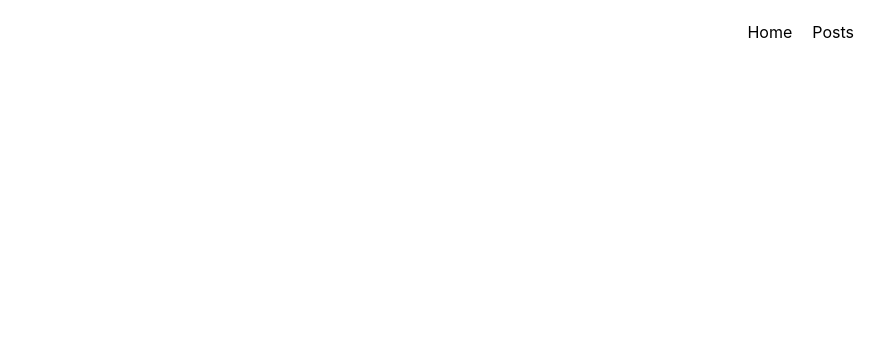
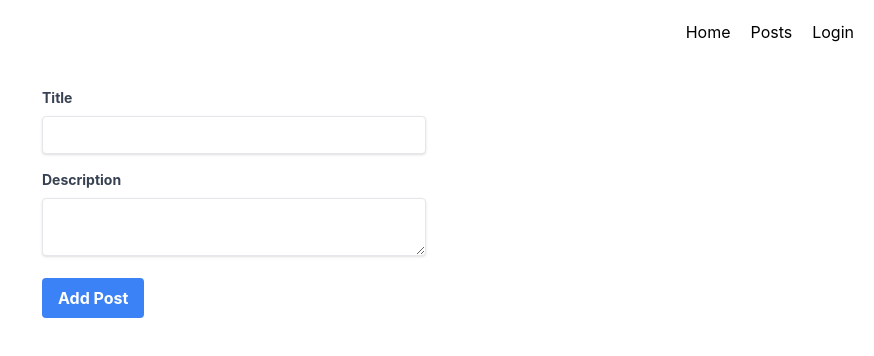
Before and after one commit to darshit274/Headless-Wordpress, a React (Create React App) app: page /AddPost in a window 1280 px wide. Before the commit this address had no page. Shown: the top 356 px of the page, without its empty margins (406-1280 px from the left). Built offline with nearby package versions, Linux system fonts and the light colour scheme.

Commit message:
all changes till date

```diff
--- a/package.json
+++ b/package.json
@@ -7,11 +7,13 @@
     "@testing-library/react": "^13.4.0",
     "@testing-library/user-event": "^13.5.0",
     "axios": "^1.6.2",
+    "formik": "^2.4.5",
     "react": "^18.2.0",
     "react-dom": "^18.2.0",
     "react-router-dom": "^6.19.0",
     "react-scripts": "5.0.1",
-    "web-vitals": "^2.1.4"
+    "web-vitals": "^2.1.4",
+    "yup": "^1.3.2"
   },
   "scripts": {
     "start": "react-scripts start",
--- a/src/components/common/Navbar/index.js
+++ b/src/components/common/Navbar/index.js
@@ -2,12 +2,23 @@ import React from "react";
 import { Link } from "react-router-dom";
 
 const Navigation = () => {
+    const auth = localStorage.getItem('token');
     return (
         <>
         <div className="p-5">
             <ul className="flex justify-end gap-5">
                 <li><Link to="/">Home</Link></li>
                 <li><Link to="/posts">Posts</Link></li>
+                {!auth ? (
+                    <li><Link to="/Login">Login</Link></li>
+
+                ):(
+                    <>
+                    <li><Link to="/AddPost">Add Post</Link></li>
+                    <li><Link to="/logout">Log-Out</Link></li>
+                    </>
+                )}
+
             </ul>
         </div>
         </>
--- /dev/null
+++ b/src/components/pages/AddPost/index.js
@@ -0,0 +1,91 @@
+import React from "react";
+import { useFormik } from "formik";
+import * as Yup from "yup";
+import axios from "axios";
+
+const AddPost = () => {
+    const user = localStorage.getItem('token');
+    // console.log("user", user);
+    const formik = useFormik({
+       initialValues: {
+         title: "",
+         description: "",
+       },
+
+       validationSchema: Yup.object({
+         title: Yup.string().required("Required"),
+         description: Yup.string().required("Required"),
+       }),
+
+       onSubmit: (values) => {
+        const {token} = JSON.parse(user);
+        axios.post(`${process.env.REACT_APP_API_URL}/posts`, {
+            title : values.title,
+            content : values.description,
+            status : 'publish'
+        },{
+            headers:{
+                'Authorization': `Bearer ${token}`
+            }
+        }).then((response) => {
+            if(response.status === 200 && response.statusText === "OK"){
+                alert('Successfully added post');
+            }
+            console.log('response', response);
+        }).catch(err => {
+            console.log('err:', err.message)
+        });
+         console.log(JSON.stringify(values, null, 2));
+       },
+    });
+
+    return (
+       <div className="w-full max-w-sm mx-auto mt-6">
+         <form onSubmit={formik.handleSubmit}>
+           <div className="mb-4">
+             <label htmlFor="title" className="block text-gray-700 text-sm font-bold mb-2">
+               Title
+             </label>
+             <input
+               type="text"
+               id="title"
+               name="title"
+               className="shadow appearance-none border rounded w-full py-2 px-3 text-gray-700 leading-tight focus:outline-none focus:shadow-outline"
+               value={formik.values.title}
+               onChange={formik.handleChange}
+               onBlur={formik.handleBlur}
+             />
+             {formik.touched.title && formik.errors.title ? (
+               <div className="text-red-500">{formik.errors.title}</div>
+             ) : null}
+           </div>
+           <div className="mb-4">
+             <label htmlFor="description" className="block text-gray-700 text-sm font-bold mb-2">
+               Description
+             </label>
+             <textarea
+               id="description"
+               name="description"
+               className="shadow appearance-none border rounded w-full py-2 px-3 text-gray-700 leading-tight focus:outline-none focus:shadow-outline"
+               value={formik.values.description}
+               onChange={formik.handleChange}
+               onBlur={formik.handleBlur}
+             />
+             {formik.touched.description && formik.errors.description ? (
+               <div className="text-red-500">{formik.errors.description}</div>
+             ) : null}
+           </div>
+           <div className="flex items-center justify-between">
+             <button
+               type="submit"
+               className="bg-blue-500 hover:bg-blue-700 text-white font-bold py-2 px-4 rounded focus:outline-none focus:shadow-outline"
+             >
+               Add Post
+             </button>
+           </div>
+         </form>
+       </div>
+    );
+   };
+
+export default AddPost;
--- /dev/null
+++ b/src/components/pages/Login/index.js
@@ -0,0 +1,82 @@
+import React from "react";
+import { useFormik } from "formik";
+import * as Yup from "yup";
+import axios from "axios";
+
+const Login = () => {
+    const validationSchema = Yup.object().shape({
+        email: Yup.string().email("Invalid email address").required("Required"),
+        password: Yup.string().required("Required"),
+    });
+
+    const formik = useFormik({
+        initialValues: {
+            email: "",
+            password: "",
+        },
+        validationSchema: validationSchema,
+        onSubmit: (values) => {
+            // Implement API call or local login validation here
+            const {email, password} = values;
+            axios.post(`${process.env.REACT_APP_API_TOKEN}`, {
+                "username": email,
+                "password": password
+            }).then(response => {
+                if(response.status === 200 && response.statusText === "OK"){
+                    localStorage.setItem("token", JSON.stringify(response.data));
+                    //alert(response.data.user_nicename);
+                    // console.log('Login Successful');
+                }
+                console.log('response', response);
+            }).catch(err => {
+                console.log('err:', err.message)
+            });
+            console.log(values);
+        },
+    });
+
+    return (
+        <div>
+            <h1 className='font-bold text-6xl text-center mb-5'>Login</h1>
+            <form onSubmit={formik.handleSubmit} className="max-w-sm mx-auto my-8">
+            <div className="mb-4">
+                <label htmlFor="email" className="block text-gray-700 text-sm font-bold mb-2">Email Address</label>
+                <input
+                    id="email"
+                    name="email"
+                    type="email"
+                    onChange={formik.handleChange}
+                    value={formik.values.email}
+                    className="shadow appearance-none border rounded w-full py-2 px-3 text-gray-700 leading-tight focus:outline-none focus:shadow-outline"
+                />
+                {formik.errors.email ? <div className="text-red-500 text-xs mt-1">{formik.errors.email}</div> : null}
+            </div>
+
+            <div className="mb-4">
+                <label htmlFor="password" className="block text-gray-700 text-sm font-bold mb-2">Password</label>
+                <input
+                    id="password"
+                    name="password"
+                    type="password"
+                    onChange={formik.handleChange}
+                    value={formik.values.password}
+                    className="shadow appearance-none border rounded w-full py-2 px-3 text-gray-700 leading-tight focus:outline-none focus:shadow-outline"
+                />
+                {formik.errors.password ? <div className="text-red-500 text-xs mt-1">{formik.errors.password}</div> : null}
+            </div>
+
+            <button type="submit" className="bg-blue-500 hover:bg-blue-700 text-white font-bold py-2 px-4 rounded focus:outline-none focus:shadow-outline">
+                Login
+            </button>
+        </form>
+        </div>
+    );
+
+
+
+    // return (
+    //     <div>Login</div>
+    // )
+}
+
+export default Login;
--- a/src/components/pages/pages.js
+++ b/src/components/pages/pages.js
@@ -1,9 +1,11 @@
 import React from "react";
 import Posts from "./Posts";
+import Login from "./Login";
 import Home from "./Home";
 import { Routes, Route } from 'react-router-dom';
 import Navigation from "../common/Navbar";
 import Single from "./Single";
+import AddPost from "./AddPost";
 
 const Pages = () => {
     return (
@@ -13,6 +15,8 @@ const Pages = () => {
             <Route path="/" element={<Home />}/>
             <Route path="/posts" element={<Posts />}/>
             <Route path="/posts/:id" element={<Single/>}/>
+            <Route path="/Login" element={<Login />}/>
+            <Route path="/AddPost" element={<AddPost />}/>
         </Routes>
         </>
     )
```
Also changed, not shown: 2 other files (tests, documents, lock files or other folders).
